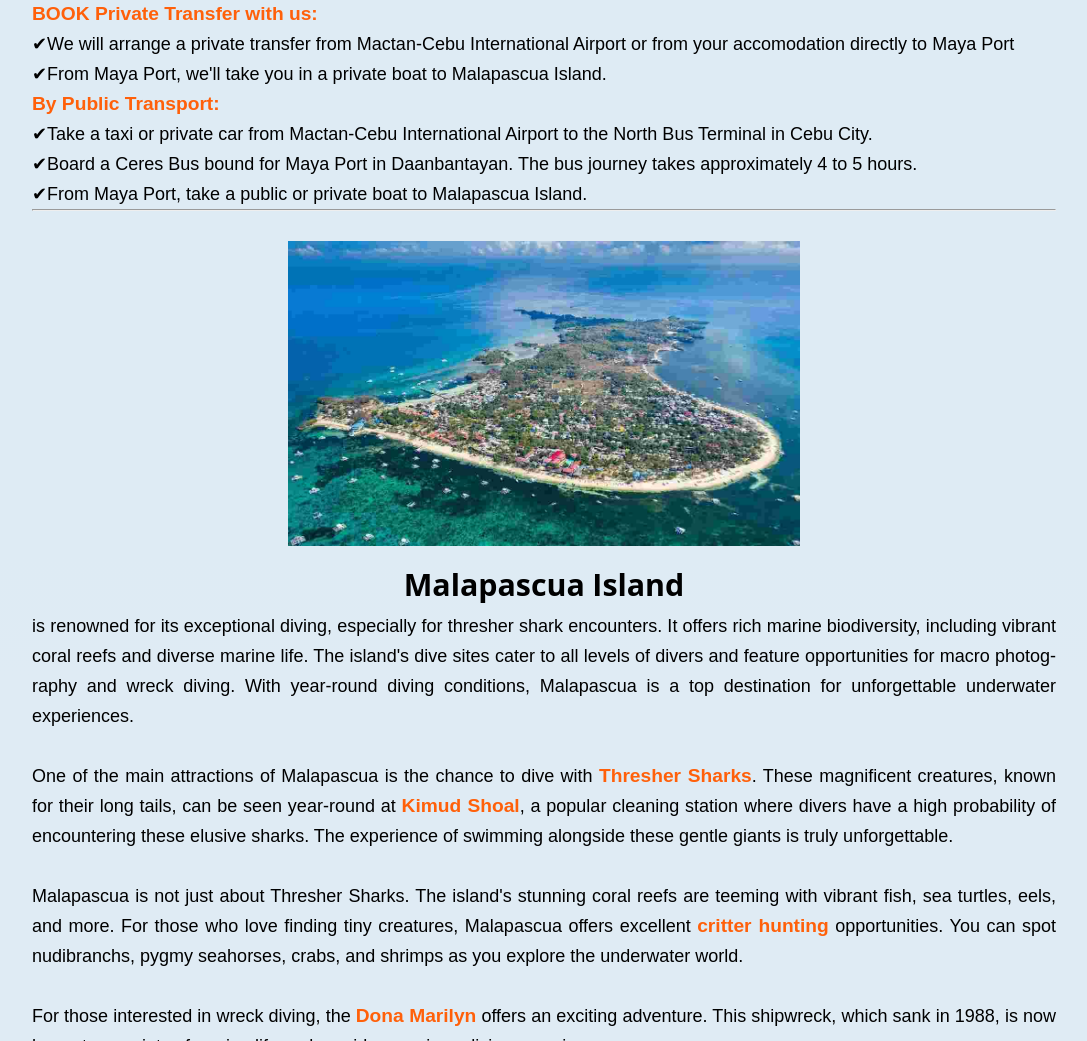
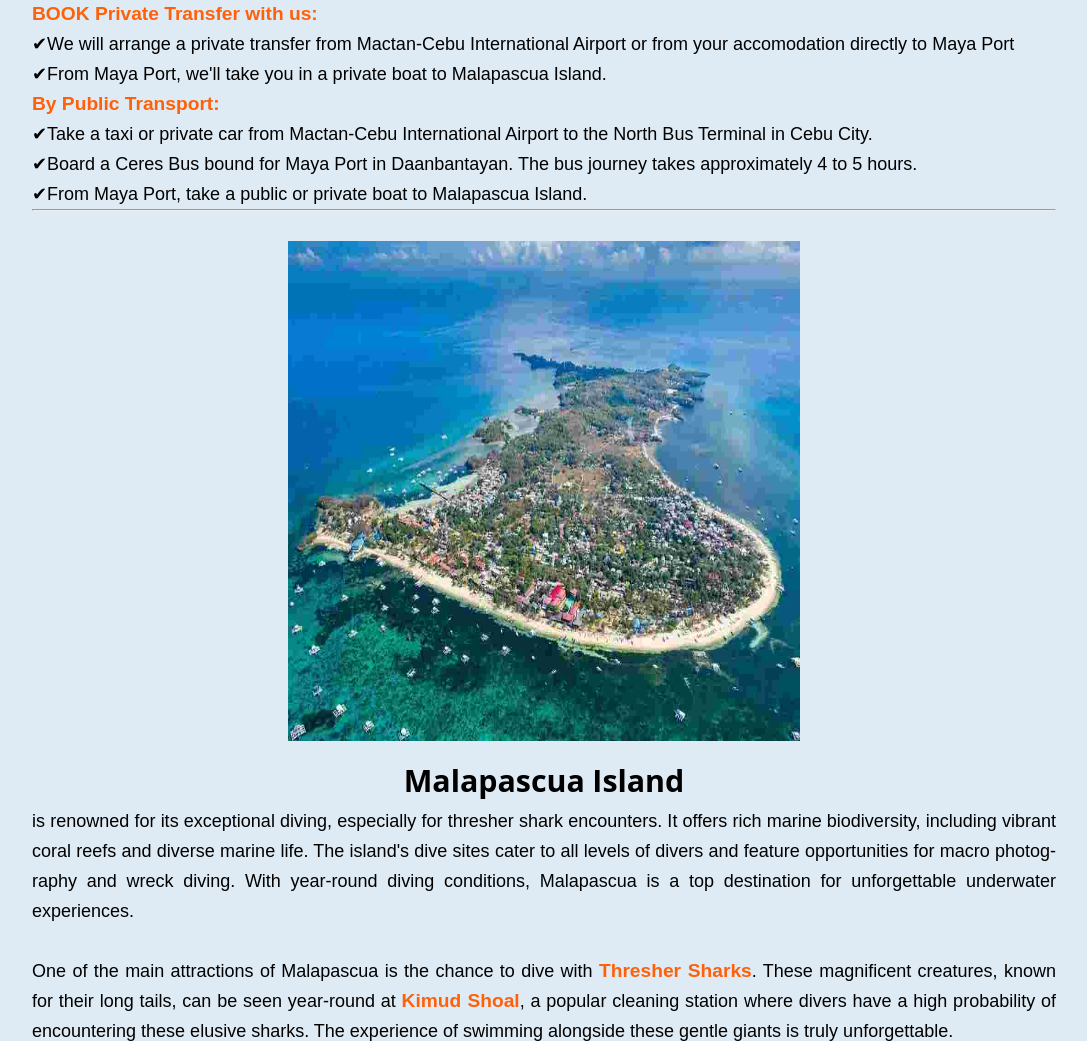
Before and after one commit to MaryPadiz25/malapascuadivingadventures.com, a plain HTML site: page index.html in a window 1280 px wide. Shown: the part 2086-3127 px from the top of the page, without its empty margins (96-1183 px from the left). Drawn offline with Linux system fonts and the light colour scheme; a script that the page names is missing.

Commit message:
Update index.html

```diff
--- a/index.html
+++ b/index.html
@@ -480,6 +480,7 @@ carousel.addEventListener('touchmove', (event) => {
                    <hr>
                     <br>
                         <img  data-src="island.webp" id="malapascuaisland" class="dive" alt="Diving Malapascua" title="Diving Malapascua offers an exceptional Thresher Shark encounter." loading="lazy"
+                        width="500" height="500"
 >
                     <br><h2>Malapascua Island</h2>
 
```
